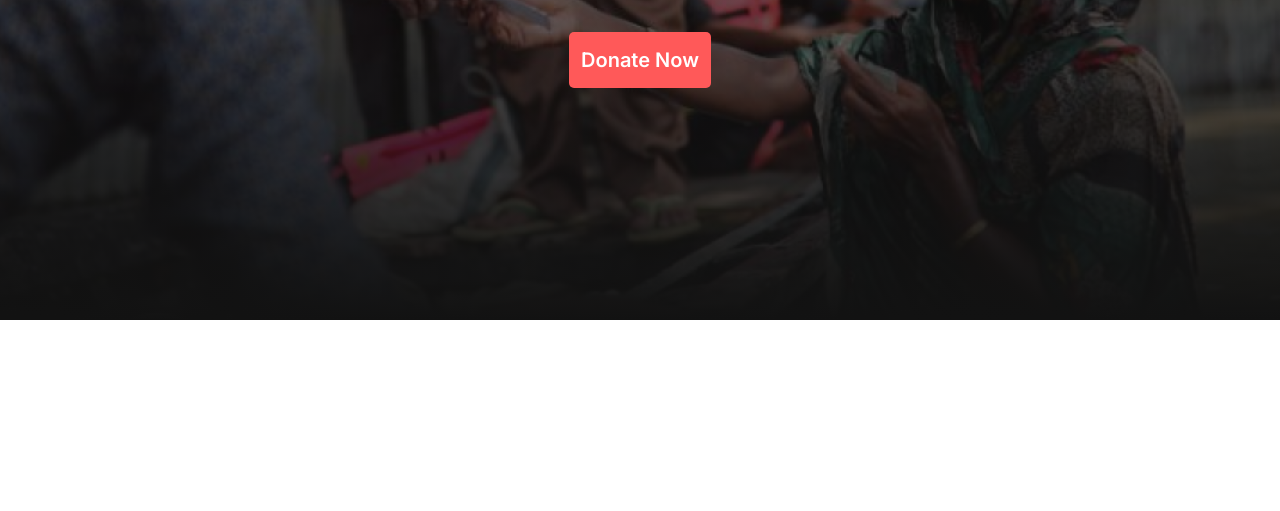
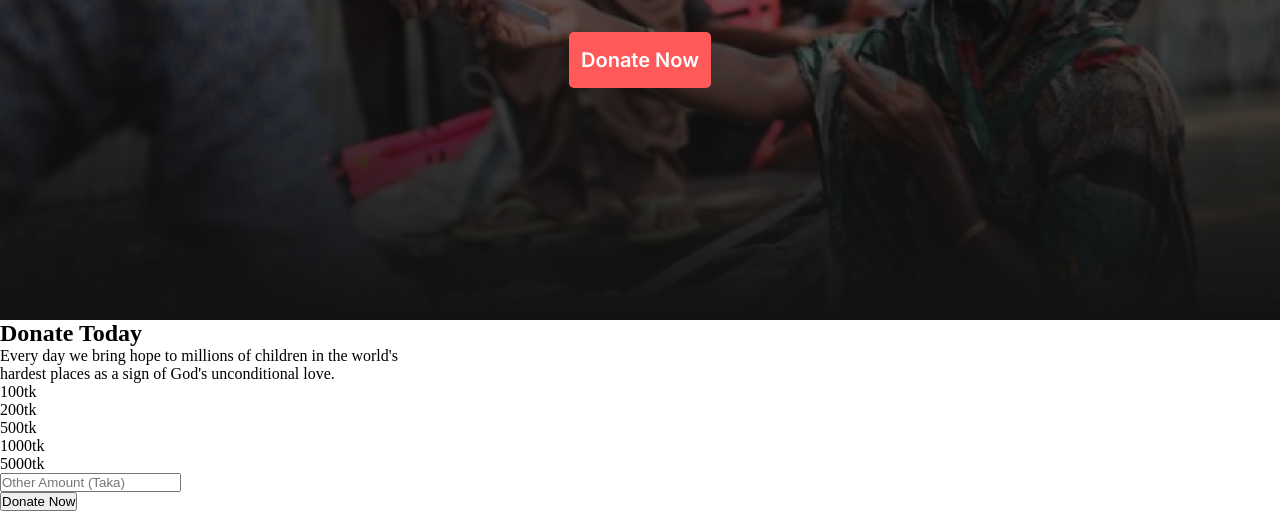
Before and after one commit to maruf45/donate-web, a plain HTML site: page index.html in a window 1280 px wide. Shown: the part 480-991 px from the top of the page. Before the commit the page ends 800 px from the top, so only its background shows below. Drawn offline with Linux system fonts and the light colour scheme.

Commit message:
donate part added

```diff
--- a/css/style.css
+++ b/css/style.css
@@ -6,7 +6,7 @@
     box-sizing: border-box;
 
 }
-
+/* This is header part CSS ************************************* */
 #header {
     height: 100vh;
     width: 100%;
@@ -63,3 +63,6 @@
     line-height: 24px;
     color: #FFFFFF;
 }
+/* Header part end **************************************************** */
+
+/* Donate area Css **************************************************** */
--- a/index.html
+++ b/index.html
@@ -10,17 +10,38 @@
 </head>
 
 <body>
-
+    <!------------- This is website header part ------------------------>
     <section id="header">
         <div class="header-center-part">
             <h1>Let’s Help Those Who Are <br> More In Need </h1>
-            <p>Hundreds of thousands of children experiencing or witnessing assault <br> and other gender-based violence.</p>
+            <p>Hundreds of thousands of children experiencing or witnessing assault <br> and other gender-based
+                violence.</p>
             <div class="button-area">
                 <button>Donate Now</button>
             </div>
         </div>
     </section>
-
+    <!----------------------- This is website Donate part  ----------------->
+    <section id="donate">
+        <div class="donate-area">
+            <h1>Donate Today</h1>
+            <p>Every day we bring hope to millions of children in the world's <br> hardest places as a sign of God's
+                unconditional love.</p>
+        </div>
+        <div class="box-tk">
+            <div class="box-1-tk">100tk</div>
+            <div class="box-2-tk">200tk</div>
+            <div class="box-3-tk">500tk</div>
+            <div class="box-4-tk">1000tk</div>
+            <div class="box-5-tk">5000tk</div>
+        </div>
+        <div class="amount-field">
+            <input type="text" placeholder="Other Amount (Taka)">
+        </div>
+        <div class="button-area">
+            <button>Donate Now</button>
+        </div>
+    </section>
 </body>
 
 </html>
```
Also changed, not shown: 1 other file.
